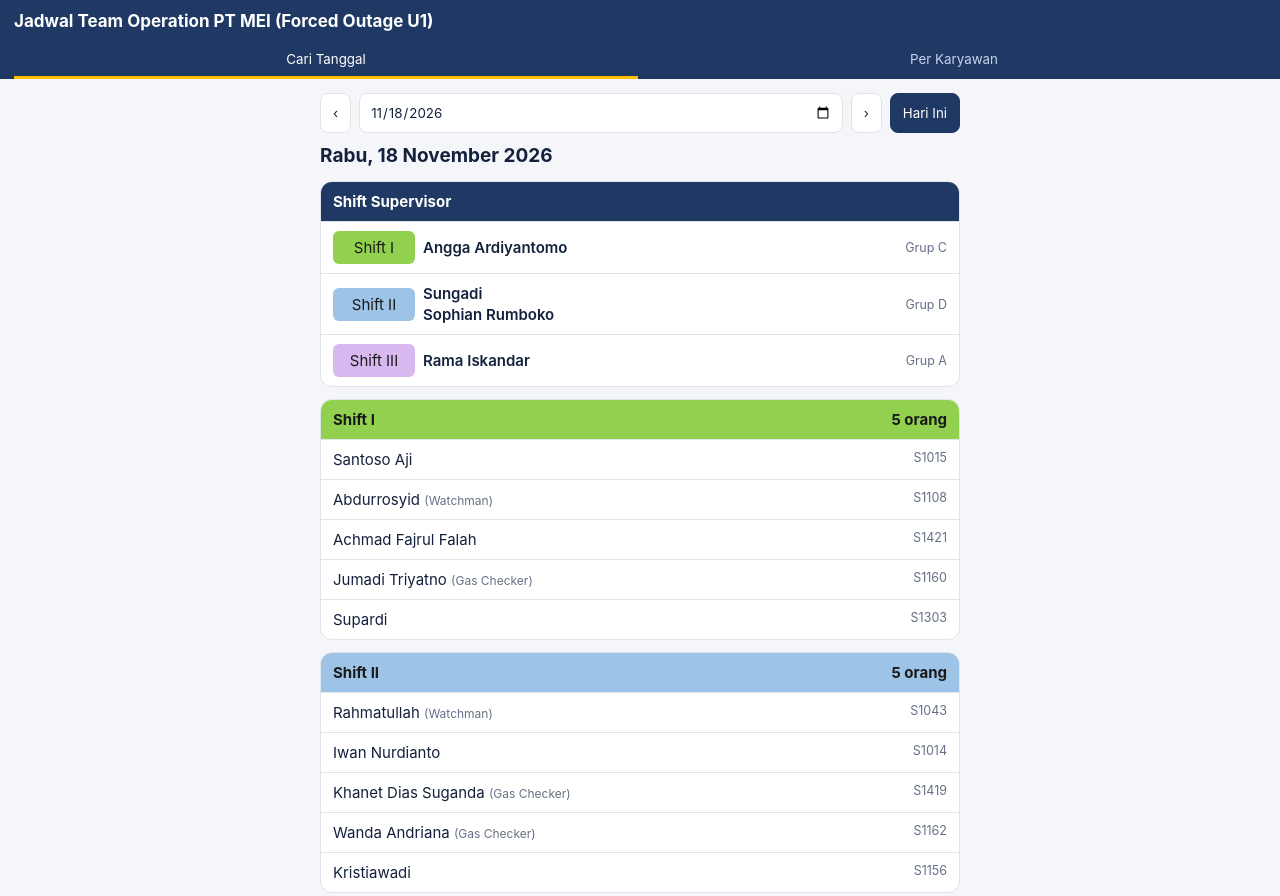
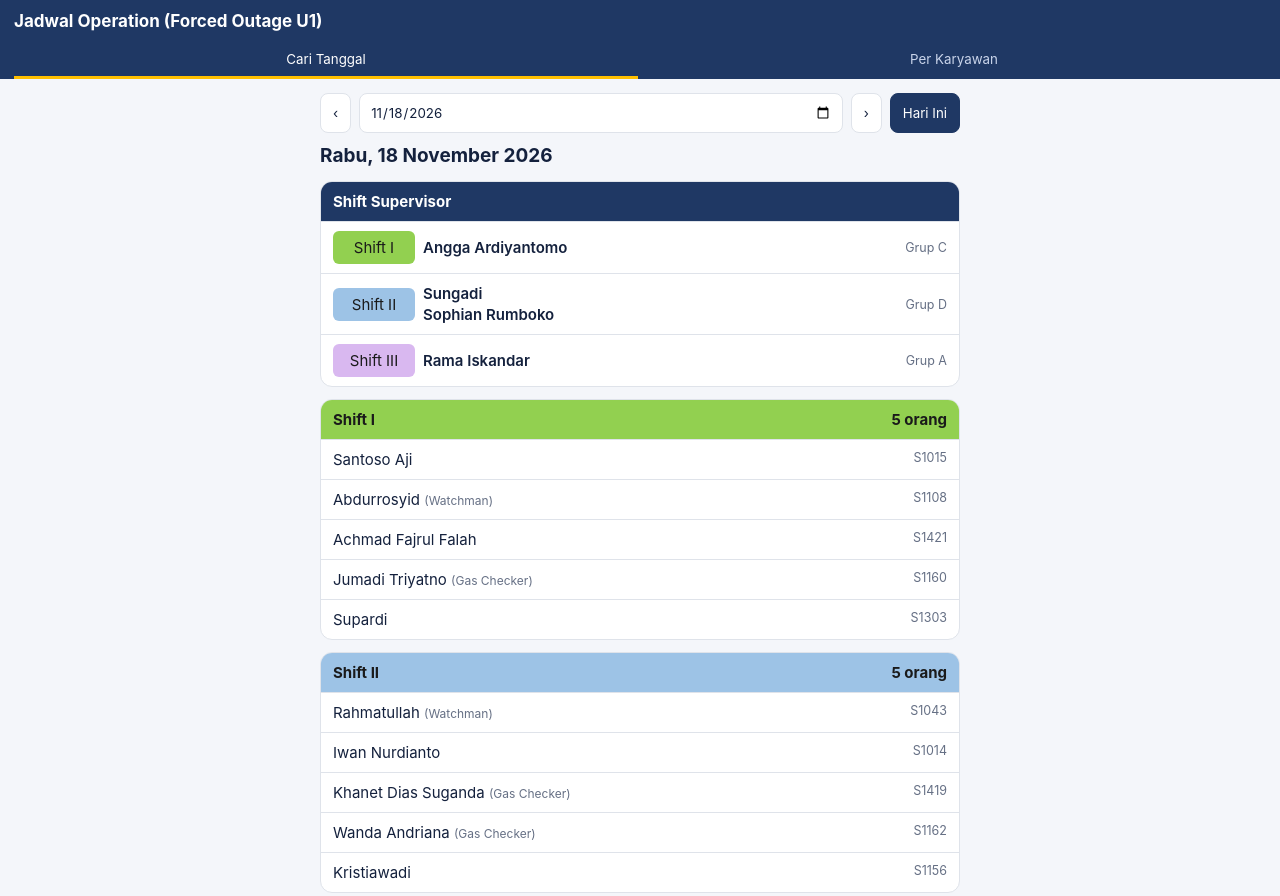
Before and after one commit to nabielariansyah/team-outage-mei, a plain HTML site: page index.html in a window 1280 px wide. Shown: the top 896 px of the page. Drawn offline with Linux system fonts and the light colour scheme.

Commit message:
Update index.html

```diff
--- a/index.html
+++ b/index.html
@@ -61,7 +61,7 @@ th{font-weight:600;color:var(--mut);padding:0 4px}
 </head>
 <body>
 <header>
-<h1>Jadwal Team Operation PT MEI (Forced Outage U1)</h1>
+<h1>Jadwal Operation (Forced Outage U1)</h1>
 <nav id="nav"></nav>
 </header>
 <main id="app"></main>
```
